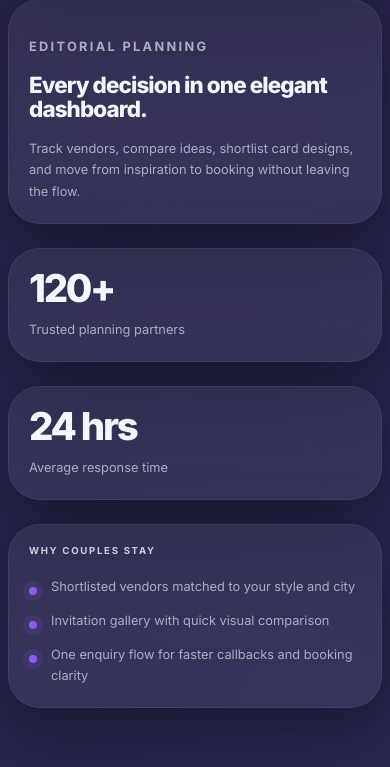
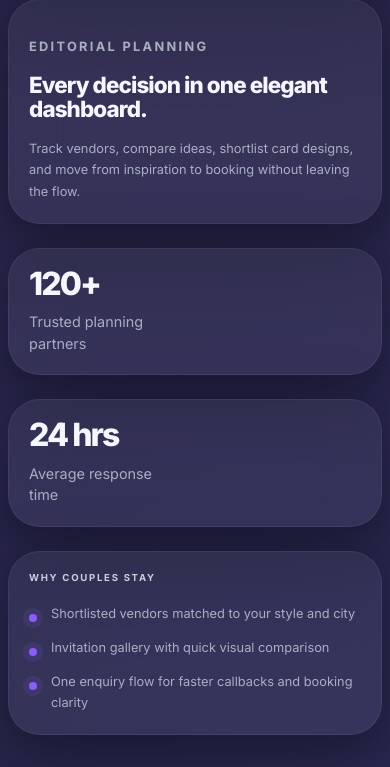
Before and after one commit to JerinKJoseph27/Wedding-Planner, a Django app: page / in a window 390 px wide. Shown: the part 975-1742 px from the top of the page. Run offline with Django 5.2, Linux system fonts and the light colour scheme; some libraries are stand-ins or nearby versions.

Commit message:
Refactor Booking form view and enhance CSS for improved layout and responsiveness

```diff
--- a/django project/djproject/home/views.py
+++ b/django project/djproject/home/views.py
@@ -3,6 +3,7 @@ from django.http import HttpResponse
 from .forms import Bookingform
 from django.contrib import messages
 from django.shortcuts import redirect
+from django.urls import reverse
 
 # Create your views here.
 
@@ -12,7 +13,7 @@ def index(request):
         if form.is_valid():
             form.save()
             messages.success(request, "Thank you! Your enquiry has been submitted. We'll get back to you within 24 hours.")
-            return redirect('home')
+            return redirect(f"{reverse('home')}#enquiry")
     else:
         form = Bookingform()
     return render(request, 'index.html', {'form': form})
--- a/django project/djproject/static/css/style.css
+++ b/django project/djproject/static/css/style.css
@@ -209,16 +209,17 @@ html::-webkit-scrollbar-thumb {
 }
 
 .metric-card {
-  grid-column: span 2.5;
+  grid-column: span 3;
   padding: 32px;
-  min-height: 216px;
+  min-height: 220px;
   display: flex;
   flex-direction: column;
-  justify-content: flex-end;
+  justify-content: center;
+  align-items: flex-start;
 }
 
 .insight-card {
-  grid-column: span 7;
+  grid-column: span 6;
   padding: 32px;
   min-height: 216px;
 }
@@ -369,14 +370,18 @@ html::-webkit-scrollbar-thumb {
 }
 
 .metric-value {
-  font-size: 4.8rem;
-  line-height: 1;
+  font-size: clamp(4rem, 5vw, 5.6rem);
+  line-height: 0.95;
   font-weight: 800;
   letter-spacing: -0.06em;
+  word-break: keep-all;
 }
 
 .metric-label {
   margin-top: 12px;
+  max-width: 14ch;
+  font-size: 1.8rem;
+  line-height: 1.5;
 }
 
 .feature-list {
```
